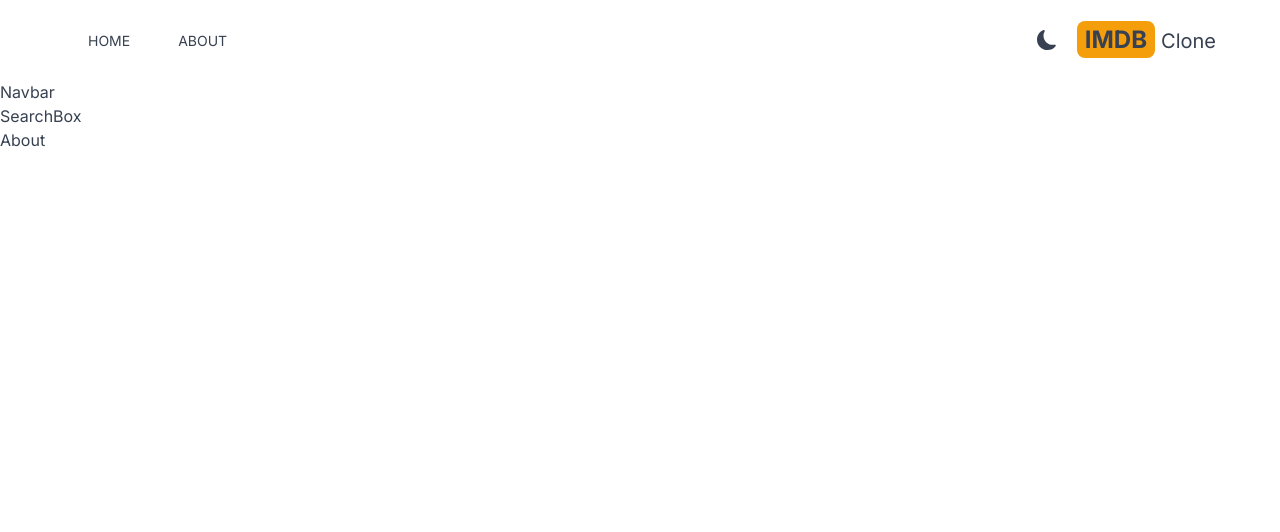
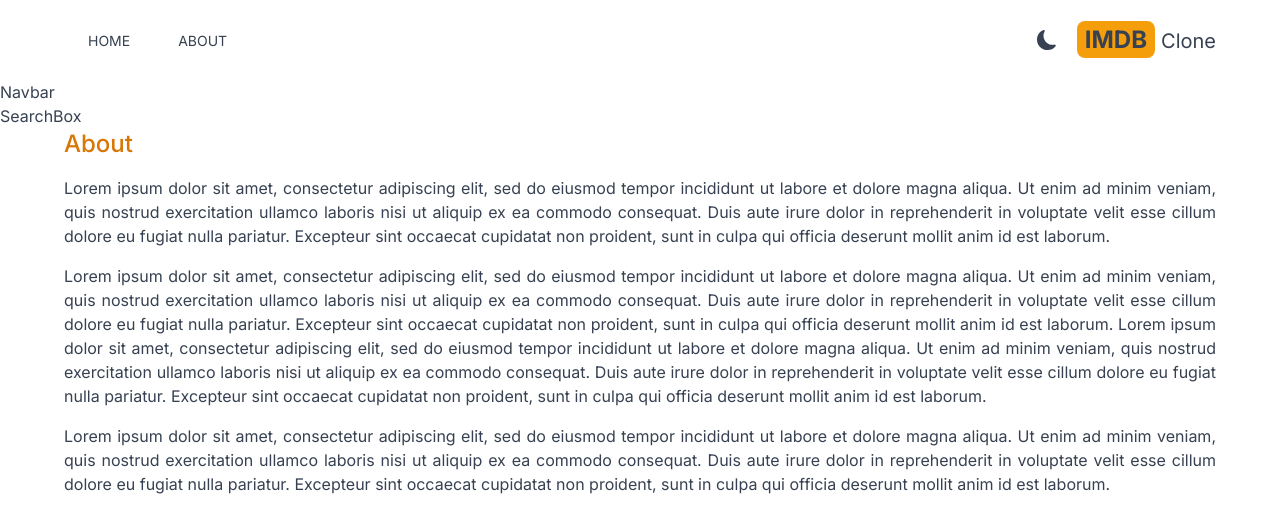
Before and after one commit to liebe-developing/imdb-clone, a Next.js app: page /about in a window 1280 px wide. Shown: the top 532 px of the page. Built offline with nearby package versions, Linux system fonts and the light colour scheme.

Commit message:
create about page

```diff
--- a/app/about/page.jsx
+++ b/app/about/page.jsx
@@ -1,7 +1,45 @@
 import React from "react";
 
 const About = () => {
-  return <div>About</div>;
+  return (
+    <div className="max-w-6xl mx-auto space-y-4 text-justify">
+      <h1 className="text-2xl font-medium text-amber-600 ">About</h1>
+      <p>
+        Lorem ipsum dolor sit amet, consectetur adipiscing elit, sed do eiusmod
+        tempor incididunt ut labore et dolore magna aliqua. Ut enim ad minim
+        veniam, quis nostrud exercitation ullamco laboris nisi ut aliquip ex ea
+        commodo consequat. Duis aute irure dolor in reprehenderit in voluptate
+        velit esse cillum dolore eu fugiat nulla pariatur. Excepteur sint
+        occaecat cupidatat non proident, sunt in culpa qui officia deserunt
+        mollit anim id est laborum.
+      </p>
+
+      <p>
+        Lorem ipsum dolor sit amet, consectetur adipiscing elit, sed do eiusmod
+        tempor incididunt ut labore et dolore magna aliqua. Ut enim ad minim
+        veniam, quis nostrud exercitation ullamco laboris nisi ut aliquip ex ea
+        commodo consequat. Duis aute irure dolor in reprehenderit in voluptate
+        velit esse cillum dolore eu fugiat nulla pariatur. Excepteur sint
+        occaecat cupidatat non proident, sunt in culpa qui officia deserunt
+        mollit anim id est laborum. Lorem ipsum dolor sit amet, consectetur
+        adipiscing elit, sed do eiusmod tempor incididunt ut labore et dolore
+        magna aliqua. Ut enim ad minim veniam, quis nostrud exercitation ullamco
+        laboris nisi ut aliquip ex ea commodo consequat. Duis aute irure dolor
+        in reprehenderit in voluptate velit esse cillum dolore eu fugiat nulla
+        pariatur. Excepteur sint occaecat cupidatat non proident, sunt in culpa
+        qui officia deserunt mollit anim id est laborum.
+      </p>
+      <p>
+        Lorem ipsum dolor sit amet, consectetur adipiscing elit, sed do eiusmod
+        tempor incididunt ut labore et dolore magna aliqua. Ut enim ad minim
+        veniam, quis nostrud exercitation ullamco laboris nisi ut aliquip ex ea
+        commodo consequat. Duis aute irure dolor in reprehenderit in voluptate
+        velit esse cillum dolore eu fugiat nulla pariatur. Excepteur sint
+        occaecat cupidatat non proident, sunt in culpa qui officia deserunt
+        mollit anim id est laborum.
+      </p>
+    </div>
+  );
 };
 
 export default About;
```
